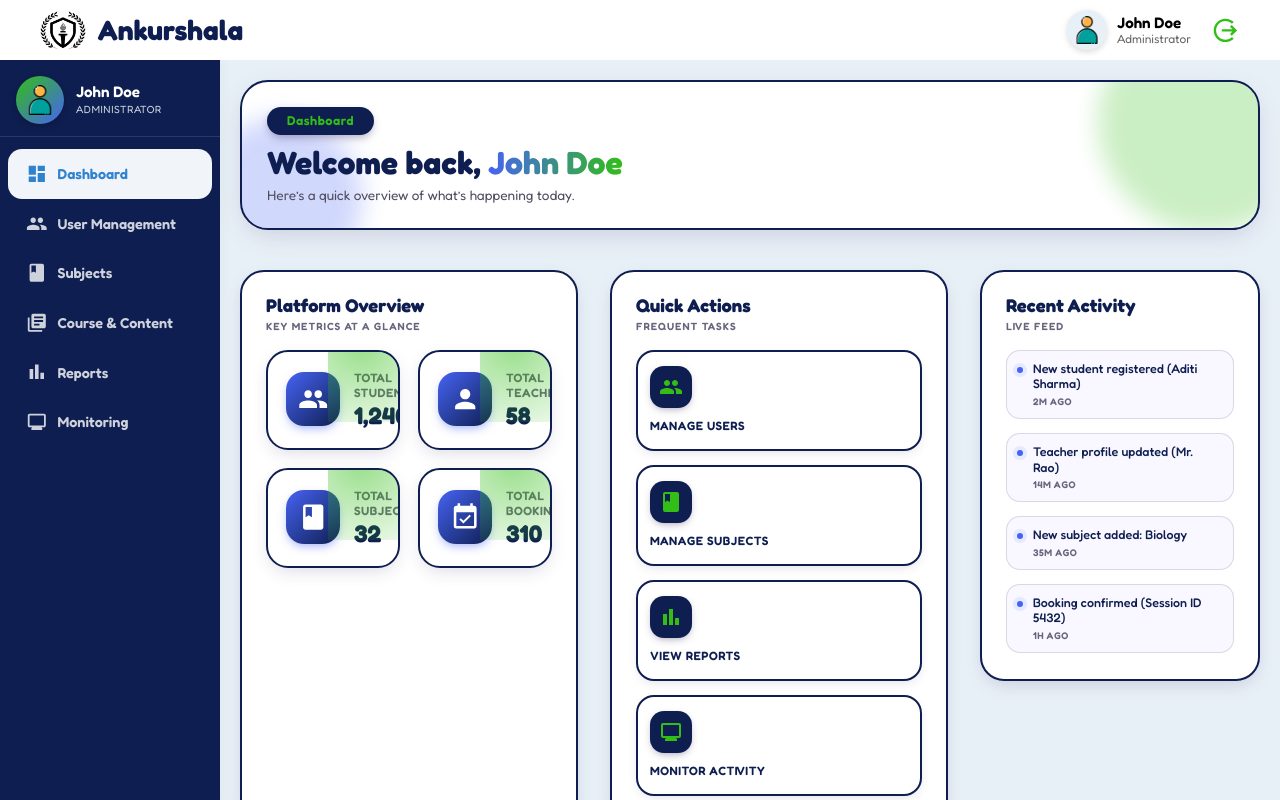
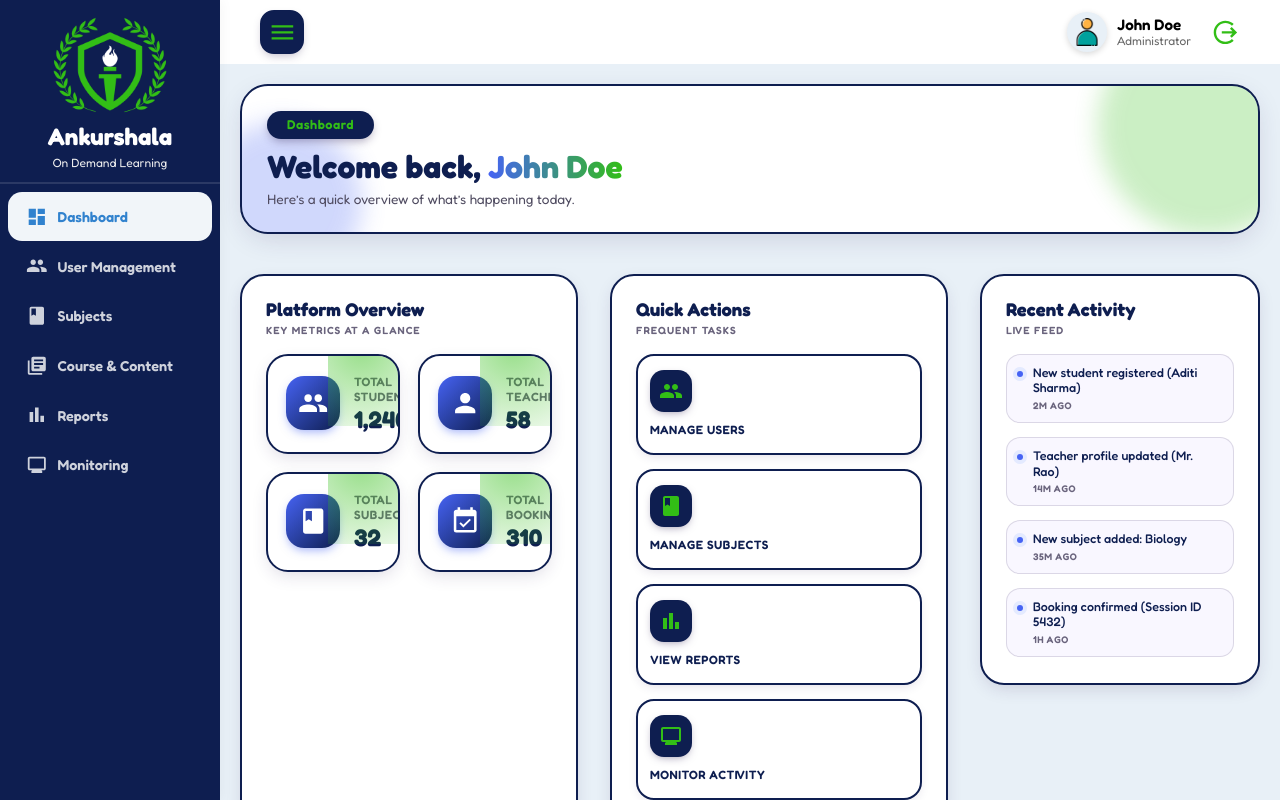
Before and after one commit to theh4cker1769/ankurshala, a React (Vite) app: page / in a window 1280 px wide. Built offline with nearby package versions, Linux system fonts and the light colour scheme.

Commit message:
feat: implement sidebar toggle functionality and update layout structure

```diff
--- a/src/App.css
+++ b/src/App.css
@@ -74,7 +74,6 @@ body,
 
 .app-shell {
   display: flex;
-  flex-direction: column;
   height: 100vh;
   min-height: 100vh;
   overflow: hidden;
@@ -85,7 +84,6 @@ body,
 }
 
 .app-shell>main {
-  display: flex;
   flex: 1;
   overflow: hidden;
   height: auto;
@@ -213,6 +211,28 @@ body,
   color: var(--primary-color);
 }
 
+/* Hamburger button */
+.header .hamburger-btn {
+  background: var(--primary-color);
+  border: 2px solid var(--primary-color);
+  color: var(--secondary-color);
+  width: 44px;
+  height: 44px;
+  border-radius: 14px;
+  display: flex;
+  align-items: center;
+  justify-content: center;
+  cursor: pointer;
+  font-size: 1.8rem;
+  box-shadow: 0 4px 10px -3px rgba(51, 36, 87, 0.35);
+  transition: background 0.3s, color 0.3s;
+}
+
+.header .hamburger-btn:hover {
+  background: var(--secondary-color);
+  color: var(--primary-color);
+}
+
 /* Sidebar */
 
 .sidebar {
@@ -224,65 +244,27 @@ body,
 }
 
 .sidebar .user-details {
-  display: flex;
-  align-items: center;
-  gap: 12px;
-  padding: 16px 16px 12px;
-  margin-bottom: 4px;
-  border-bottom: 1px solid rgba(255, 255, 255, 0.12);
-}
-
-.sidebar .user-avatar {
-  position: relative;
-  width: 48px;
-  height: 48px;
-  border-radius: 50%;
-  overflow: hidden;
-  background: linear-gradient(135deg, var(--secondary-color), var(--tertiary-color));
-  display: flex;
-  align-items: center;
-  justify-content: center;
-  font-weight: 600;
-  color: var(--primary-color);
-  font-size: 0.85rem;
-  flex-shrink: 0;
-  box-shadow: 0 2px 6px rgba(0, 0, 0, 0.25);
-}
-
-.sidebar .user-avatar img {
-  width: 100%;
-  height: 100%;
-  object-fit: cover;
-  display: block;
-  padding: 9px;
-}
-
-.sidebar .user-avatar .user-initials {
-  display: none;
-}
-
-.sidebar .user-avatar .user-initials.show {
-  display: inline-block;
-}
-
-.sidebar .user-meta {
-  display: flex;
-  flex-direction: column;
-  line-height: 1.1;
-}
-
-.sidebar .user-name {
-  font-weight: 600;
-  font-size: 0.95rem;
+  text-align: center;
+  padding: 12px 0;
+  border-bottom: 2px solid rgba(255, 255, 255, 0.12);
+}
+
+.sidebar .user-details img {
+  width: 120px;
+}
+
+body.sidebar-collapsed .sidebar .user-details img {
+  width: 50px;
+}
+
+.sidebar .user-details h1 {
   color: #fff;
 }
 
-.sidebar .user-role {
-  font-size: 0.65rem;
-  text-transform: uppercase;
-  letter-spacing: 0.5px;
-  color: #cbd5e1;
-  margin-top: 3px;
+.sidebar .user-details p {
+  color: #f0f0f0;
+  font-size: 0.75rem;
+  margin: 4px 0 0;
 }
 
 .sidebar .sidebar-menu {
@@ -318,6 +300,58 @@ body,
 .sidebar .sidebar-menu .sidebar-item .sidebar-icon {
   font-size: 1.35rem;
   flex-shrink: 0;
+}
+
+/* Collapsed sidebar state (body class toggle) */
+body.sidebar-collapsed .sidebar {
+  width: 74px;
+  transition: width .35s;
+}
+
+.sidebar {
+  transition: width .35s;
+}
+
+body.sidebar-collapsed .sidebar .user-details h1,
+body.sidebar-collapsed .sidebar .user-details p {
+  display: none;
+}
+
+body.sidebar-collapsed .sidebar .user-details {
+  padding: 14px 0 10px;
+}
+
+body.sidebar-collapsed .sidebar .sidebar-item {
+  justify-content: center;
+  padding: 14px 10px;
+}
+
+body.sidebar-collapsed .sidebar .sidebar-item .sidebar-text {
+  display: none;
+}
+
+body.sidebar-collapsed .sidebar .sidebar-icon {
+  font-size: 1.6rem;
+}
+
+body.sidebar-collapsed .app-shell>main .main-content {
+  /* Optional: more horizontal space feel */
+  padding-left: 24px;
+  padding-right: 24px;
+}
+
+/* Tooltip fallback (native title used already) */
+body.sidebar-collapsed .sidebar .sidebar-item {
+  position: relative;
+}
+
+/* Smooth hide animation (optional) */
+.sidebar .sidebar-text {
+  transition: opacity .25s;
+}
+
+body.sidebar-collapsed .sidebar .sidebar-text {
+  opacity: 0;
 }
 
 /* Home */
@@ -2839,7 +2873,7 @@ body,
 .courses-page .courses-modal-overlay {
   position: fixed;
   inset: 0;
-  background: rgba(25,16,44,.55);
+  background: rgba(25, 16, 44, .55);
   backdrop-filter: blur(4px);
   display: flex;
   align-items: flex-start;
@@ -2847,6 +2881,7 @@ body,
   padding: 60px 24px 80px;
   z-index: 500;
 }
+
 .courses-page .courses-modal-shell {
   width: 100%;
   max-width: 780px;
@@ -2856,21 +2891,24 @@ body,
   display: flex;
   flex-direction: column;
   overflow: hidden;
-  box-shadow: 0 18px 48px -10px rgba(51,36,87,.35);
-  animation: popIn .35s cubic-bezier(.16,.8,.24,1);
-}
+  box-shadow: 0 18px 48px -10px rgba(51, 36, 87, .35);
+  animation: popIn .35s cubic-bezier(.16, .8, .24, 1);
+}
+
 .courses-page .courses-modal-head {
   display: flex;
   justify-content: space-between;
   align-items: center;
   padding: 22px 28px 18px;
-  background: linear-gradient(135deg,#ffffff,#f5f2fa);
-}
+  background: linear-gradient(135deg, #ffffff, #f5f2fa);
+}
+
 .courses-page .courses-modal-head h2 {
   margin: 0;
   font-size: 1.25rem;
   color: var(--primary-color);
 }
+
 .courses-page .courses-modal-head .icon-close {
   background: none;
   border: 2px solid transparent;
@@ -2882,29 +2920,35 @@ body,
   font-size: 1.2rem;
   transition: background .3s, border-color .3s;
 }
+
 .courses-page .courses-modal-head .icon-close:hover {
   background: #f0eafa;
   border-color: #e3dcf4;
 }
+
 .courses-page .courses-modal-body {
   padding: 10px 28px 32px;
   display: flex;
   flex-direction: column;
   gap: 30px;
 }
+
 .courses-page .courses-form-grid {
   display: grid;
   gap: 20px 24px;
-  grid-template-columns: repeat(auto-fit,minmax(220px,1fr));
-}
+  grid-template-columns: repeat(auto-fit, minmax(220px, 1fr));
+}
+
 .courses-page .courses-form-grid .cm-control.wide {
   grid-column: 1 / -1;
 }
+
 .courses-page .cm-control {
   display: flex;
   flex-direction: column;
   gap: 6px;
 }
+
 .courses-page .cm-control label {
   font-size: .6rem;
   font-weight: 700;
@@ -2915,10 +2959,12 @@ body,
   gap: 4px;
   align-items: center;
 }
+
 .courses-page .cm-control label span {
   color: #e74c3c;
   font-size: .7rem;
 }
+
 .courses-page .cm-control input,
 .courses-page .cm-control select,
 .courses-page .cm-control textarea {
@@ -2934,24 +2980,29 @@ body,
   min-height: 44px;
   resize: vertical;
 }
+
 .courses-page .cm-control textarea {
   min-height: 110px;
   line-height: 1.35;
   padding: 12px 14px;
 }
+
 .courses-page .cm-control input:focus,
 .courses-page .cm-control select:focus,
 .courses-page .cm-control textarea:focus {
   border-color: var(--tertiary-color);
   background: #f5f2fa;
 }
+
 .courses-page .suggested-inline {
   display: flex;
   gap: 10px;
 }
+
 .courses-page .suggested-inline input {
   flex: 1;
 }
+
 .courses-page .mini-add-btn {
   background: var(--primary-color);
   color: var(--secondary-color);
@@ -2968,10 +3019,12 @@ body,
   align-items: center;
   transition: background .3s, color .3s;
 }
+
 .courses-page .mini-add-btn:hover {
   background: var(--secondary-color);
   color: var(--primary-color);
 }
+
 .courses-page .suggested-list {
   margin: 8px 0 0;
   padding: 0;
@@ -2980,9 +3033,10 @@ body,
   flex-wrap: wrap;
   gap: 8px;
 }
+
 .courses-page .suggested-list li {
   background: #f5f2fa;
-  border: 1px solid rgba(51,36,87,.2);
+  border: 1px solid rgba(51, 36, 87, .2);
   padding: 6px 10px 6px 14px;
   border-radius: 30px;
   font-size: .55rem;
@@ -2995,6 +3049,7 @@ body,
   color: var(--primary-color);
   position: relative;
 }
+
 .courses-page .suggested-list .x-btn {
   background: none;
   border: none;
@@ -3004,6 +3059,7 @@ body,
   color: var(--tertiary-color);
   padding: 0;
 }
+
 .courses-page .suggested-list .x-btn:hover {
   color: #e74c3c;
 }
@@ -3016,10 +3072,11 @@ body,
   background: #f5f2fa;
   padding: 10px 14px;
   border-radius: 14px;
-  border: 1px solid rgba(51,36,87,.18);
+  border: 1px solid rgba(51, 36, 87, .18);
   color: #4f4b60;
   font-weight: 600;
 }
+
 .courses-page .instructions ul {
   margin: 0;
   padding-left: 18px;
@@ -3051,19 +3108,23 @@ body,
   color: var(--primary-color);
   font-weight: 600;
 }
+
 .courses-page .drop-zone:hover {
   background: #f5f2fa;
   border-color: var(--tertiary-color);
 }
+
 .courses-page .drop-zone.has-file {
   background: #e6f9ec;
   border-color: var(--secondary-color);
   color: var(--primary-color);
 }
+
 .courses-page .drop-zone svg {
   font-size: 2.2rem;
   opacity: .85;
 }
+
 .courses-page .drop-zone input {
   position: absolute;
   inset: 0;
@@ -3077,6 +3138,7 @@ body,
   gap: 14px;
   flex-wrap: wrap;
 }
+
 .courses-page .courses-modal-actions .btn {
   font-size: .7rem;
   letter-spacing: .6px;
--- a/src/layout/Header.jsx
+++ b/src/layout/Header.jsx
@@ -1,32 +1,41 @@
 import { IoMdLogOut } from 'react-icons/io'
+import { MdMenu } from 'react-icons/md'
 
 const Header = () => {
 
-    // images
     const userProfile = '/assets/images/sidebar/user-profile.png'
-    const logo = '/assets/images/logo.png'
 
     const handleLogout = () => {
         console.log('Logging out...')
     }
 
+    const toggleSidebar = () => {
+        document.body.classList.toggle('sidebar-collapsed')
+    }
+
     return (
         <header className='header'>
             <div className="logo">
-                <img src={logo} alt="Logo" />
-                <h1>Ankurshala</h1>
+                <button
+                    type="button"
+                    className="hamburger-btn"
+                    onClick={toggleSidebar}
+                    aria-label="Toggle sidebar"
+                >
+                    <MdMenu />
+                </button>
             </div>
             <nav className="nav">
                 <div className="user-info">
                     <div className="user-avatar">
-                        <img src={userProfile} alt="User P</g>rofile" />
+                        <img src={userProfile} alt="User Profile" />
                     </div>
                     <div className="user-meta">
                         <span className="user-name">John Doe</span>
                         <span className="user-role">Administrator</span>
                     </div>
                 </div>
-                <button className="logout-btn" onClick={handleLogout}>
+                <button className="logout-btn" onClick={handleLogout} aria-label="Logout">
                     <IoMdLogOut className="logout-icon" />
                 </button>
             </nav>
--- a/src/layout/Layout.jsx
+++ b/src/layout/Layout.jsx
@@ -5,9 +5,9 @@ import Sidebar from './Sidebar'
 const Layout = () => {
   return (
     <div className="app-shell">
-      <Header />
+      <Sidebar />
       <main>
-        <Sidebar />
+        <Header />
         <div className="main-content">
           <Outlet />
         </div>
--- a/src/layout/Sidebar.jsx
+++ b/src/layout/Sidebar.jsx
@@ -2,11 +2,8 @@ import { MdDashboard, MdPeople, MdBook, MdLibraryBooks, MdBarChart, MdMonitor }
 import { NavLink } from 'react-router-dom'
 
 const Sidebar = () => {
+  const logo = '/assets/images/logo.png'
 
-  // images
-  const userProfile = '/assets/images/sidebar/user-profile.png'
-
-  // central menu config
   const menuItems = [
     { to: '/', label: 'Dashboard', icon: MdDashboard },
     { to: '/user-management', label: 'User Management', icon: MdPeople },
@@ -19,13 +16,9 @@ const Sidebar = () => {
   return (
     <aside className="sidebar">
       <div className="user-details">
-        <div className="user-avatar">
-          <img src={userProfile} alt="User Profile" />
-        </div>
-        <div className="user-meta">
-          <span className="user-name">John Doe</span>
-          <span className="user-role">Administrator</span>
-        </div>
+        <img src={logo} alt="Logo" />
+        <h1>Ankurshala</h1>
+        <p>On Demand Learning</p>
       </div>
       <nav>
         <ul className="sidebar-menu">
@@ -39,9 +32,10 @@ const Sidebar = () => {
                     'sidebar-item' + (isActive ? ' active' : '')
                   }
                   end={item.to === '/dashboard'}
+                  title={item.label}
                 >
                   <Icon className="sidebar-icon" />
-                  <span>{item.label}</span>
+                  <span className="sidebar-text">{item.label}</span>
                 </NavLink>
               </li>
             )
```
Also changed, not shown: public/assets/images/logo.png.
